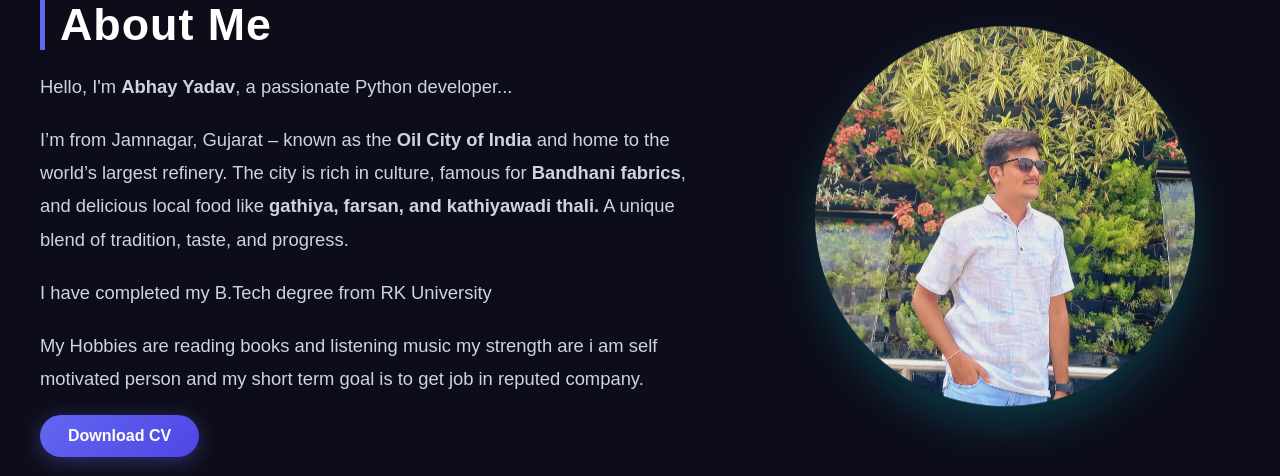
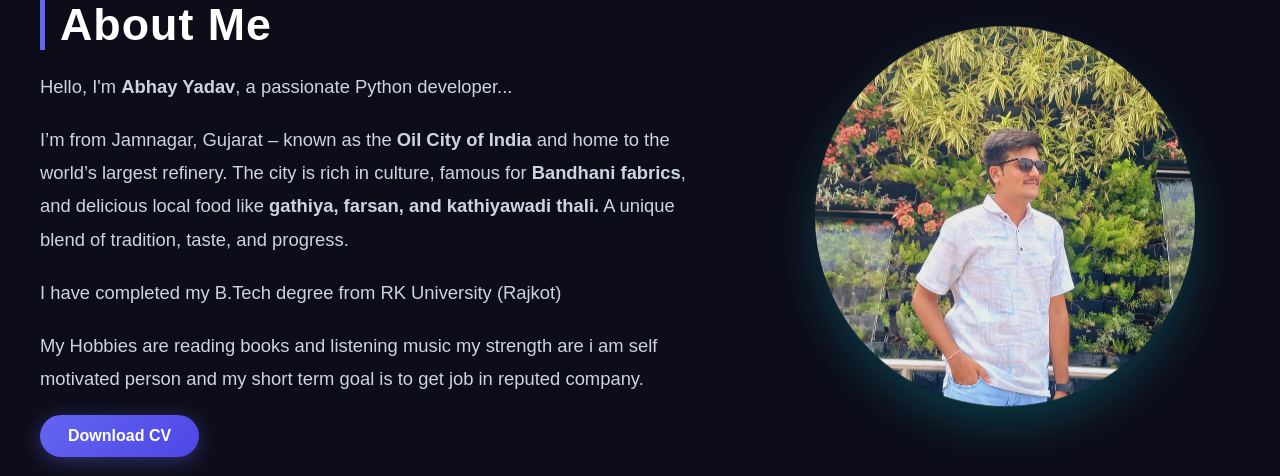
Before and after one commit to abhay-yadav01/Django_portfolio, a Django app: page /about/ in a window 1280 px wide. Shown: the part 170-646 px from the top of the page. Run offline with Django 5.2, Linux system fonts and the light colour scheme.

Commit message:
Final Update in about.html

```diff
--- a/portfolioapp/templates/about.html
+++ b/portfolioapp/templates/about.html
@@ -15,7 +15,7 @@
             <h1 class="section-title">About Me</h1>
             <p class="section-description">Hello, I'm <strong>Abhay Yadav</strong>, a passionate Python developer...</p>
             <p class="section-description">I’m from Jamnagar, Gujarat – known as the <strong>Oil City of India</strong> and home to the world’s largest refinery. The city is rich in culture, famous for <strong>Bandhani fabrics</strong>, and delicious local food like <strong>gathiya, farsan, and kathiyawadi thali.</strong> A unique blend of tradition, taste, and progress.</p>
-            <p class="section-description">I have completed my B.Tech degree from RK University</p>
+            <p class="section-description">I have completed my B.Tech degree from RK University (Rajkot)</p>
             <p class="section-description">My Hobbies are reading books and listening music my strength are i am self motivated person and my short term goal is to get job in reputed company.</p>
             <a href="{% static 'files/Abhay_Yadav_CV.pdf' %}" download class="about-download-btn">Download CV</a>
         </div>
```
